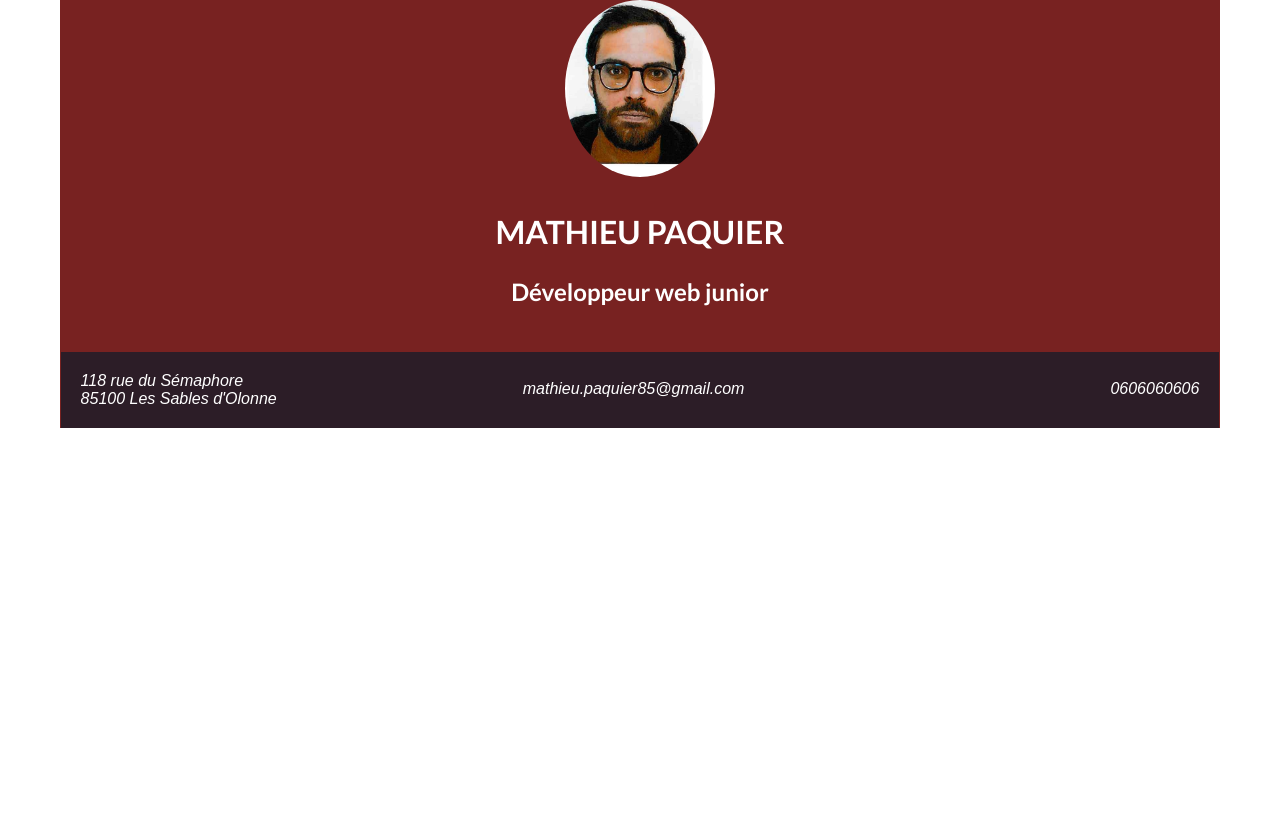
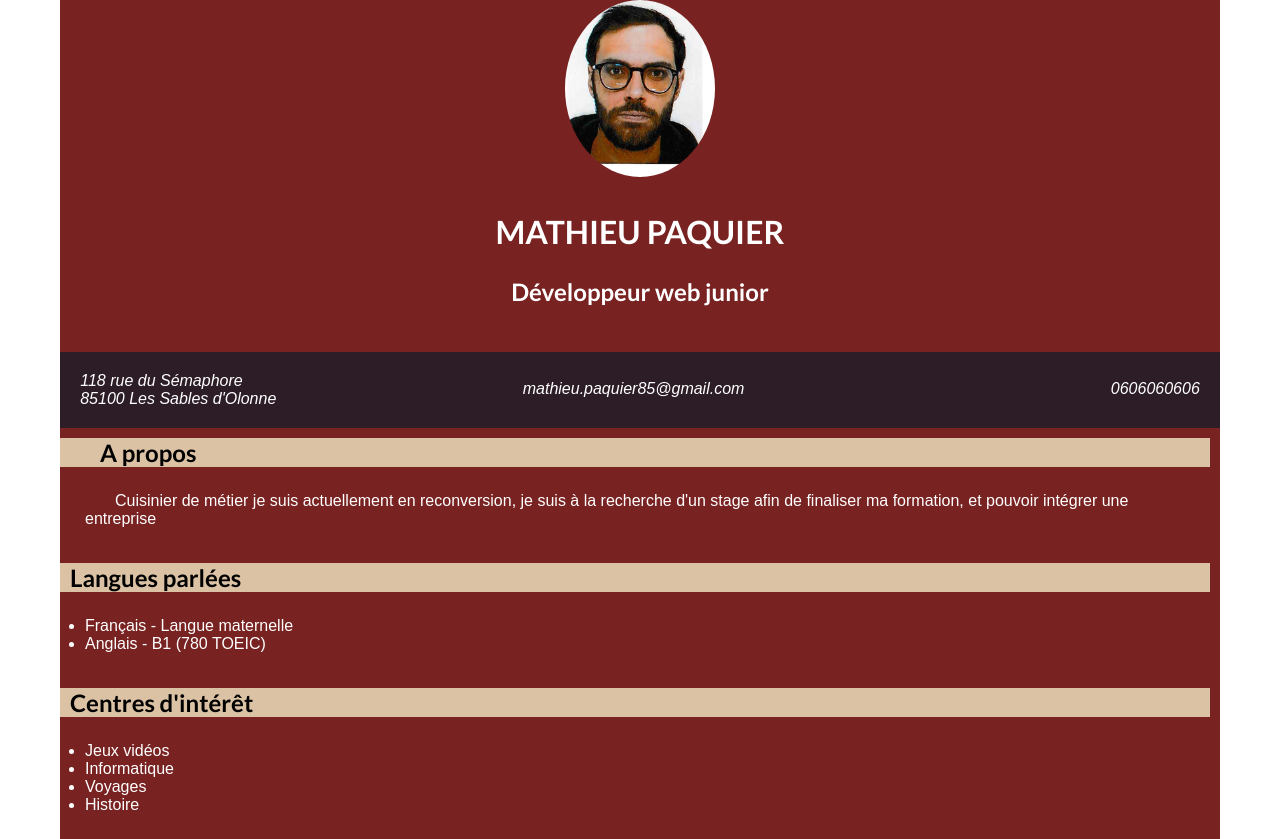
Before and after one commit to MathP-dev/Devoir-CV-HTML-CSS, a plain HTML site: page index.html in a window 1280 px wide. Before the commit the page ends 800 px from the top, so only its background shows below. Drawn offline with Linux system fonts and the light colour scheme.

Commit message:
build left bloc

```diff
--- a/assets/CSS/style.css
+++ b/assets/CSS/style.css
@@ -13,8 +13,8 @@
 }
 
 body{
-    display: flex;
-    justify-content: center;
+    width: 1160px;
+    margin: auto;
 }
 
 h1,h2,h3 {
@@ -32,13 +32,6 @@ a {
 
 a:hover {
     text-decoration: underline;
-}
-.cv_box{
-    display: flex;
-    width: 1160px;
-    background: #782221;
-    align-items: center;
-    justify-content: center;
 }
 
 header {
@@ -89,3 +82,27 @@ header {
 .tel{
     margin-top: 8px;
 }
+main{
+    display: flex;
+}
+
+.left_bar{
+    background-color: #782221;
+    color: white;
+}
+
+.left_bar p, .left_bar ul{
+    padding:25px;
+}
+
+.left_bar h2{
+    margin-top: 10px;
+    margin-right: 10px;
+    padding-left: 10px;
+    background-color: #dbc2a4;
+    color: black;
+}
+
+.about_me {
+    text-indent: 30px;
+}
--- a/index.html
+++ b/index.html
@@ -11,7 +11,6 @@
     </style>
 </head>
 <body>
-<div class="cv_box">
     <header>
     <div class="info_gen">
         <a href="./CreerUnCVDossierImagesDevoir/Photo_profil/photos_id_uni.jpg" target="_blank"><img class="photo_profil" src="./CreerUnCVDossierImagesDevoir/Photo_profil/photos_id_uni.jpg" alt="photo de profil"></a>
@@ -32,11 +31,28 @@
 </header>
 
 <main>
-
+    <div class="left_bar">
+        <section class="about_me">
+            <h2>A propos</h2>
+            <p>Cuisinier de métier je suis actuellement en reconversion, je suis à la recherche d'un stage afin de finaliser ma formation, et pouvoir intégrer une entreprise</p>
+        </section>
+        <section>
+            <h2>Langues parlées</h2>
+            <ul>
+                <li>Français - Langue maternelle</li>
+                <li>Anglais - B1 (780 TOEIC)</li>
+            </ul>
+        </section>
+        <section>
+            <h2>Centres d'intérêt</h2>
+            <ul>
+                <li>Jeux vidéos</li>
+                <li>Informatique</li>
+                <li>Voyages</li>
+                <li>Histoire</li>
+            </ul>
+        </section>
 </main>
-
-
-</div>
 
 </body>
 
```
